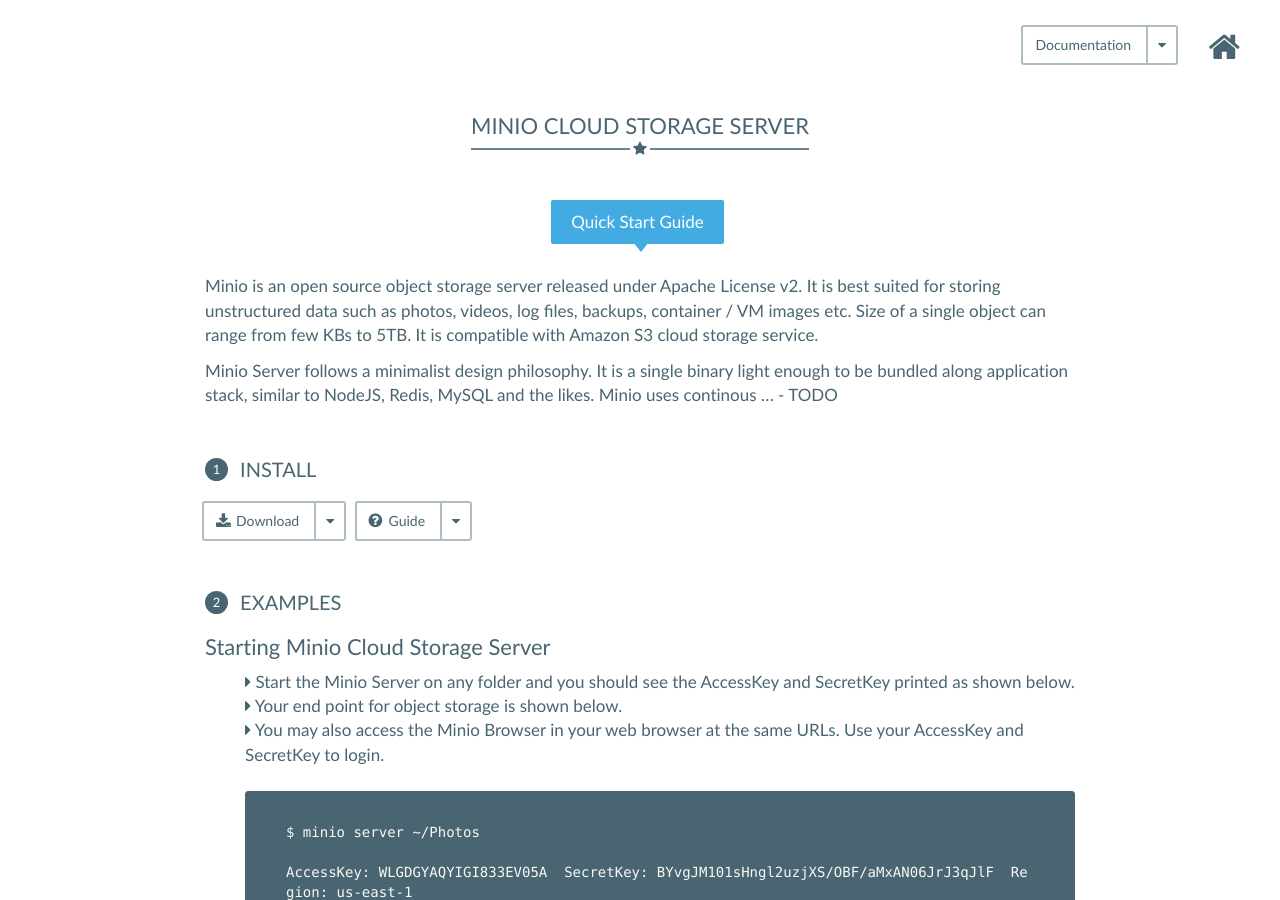
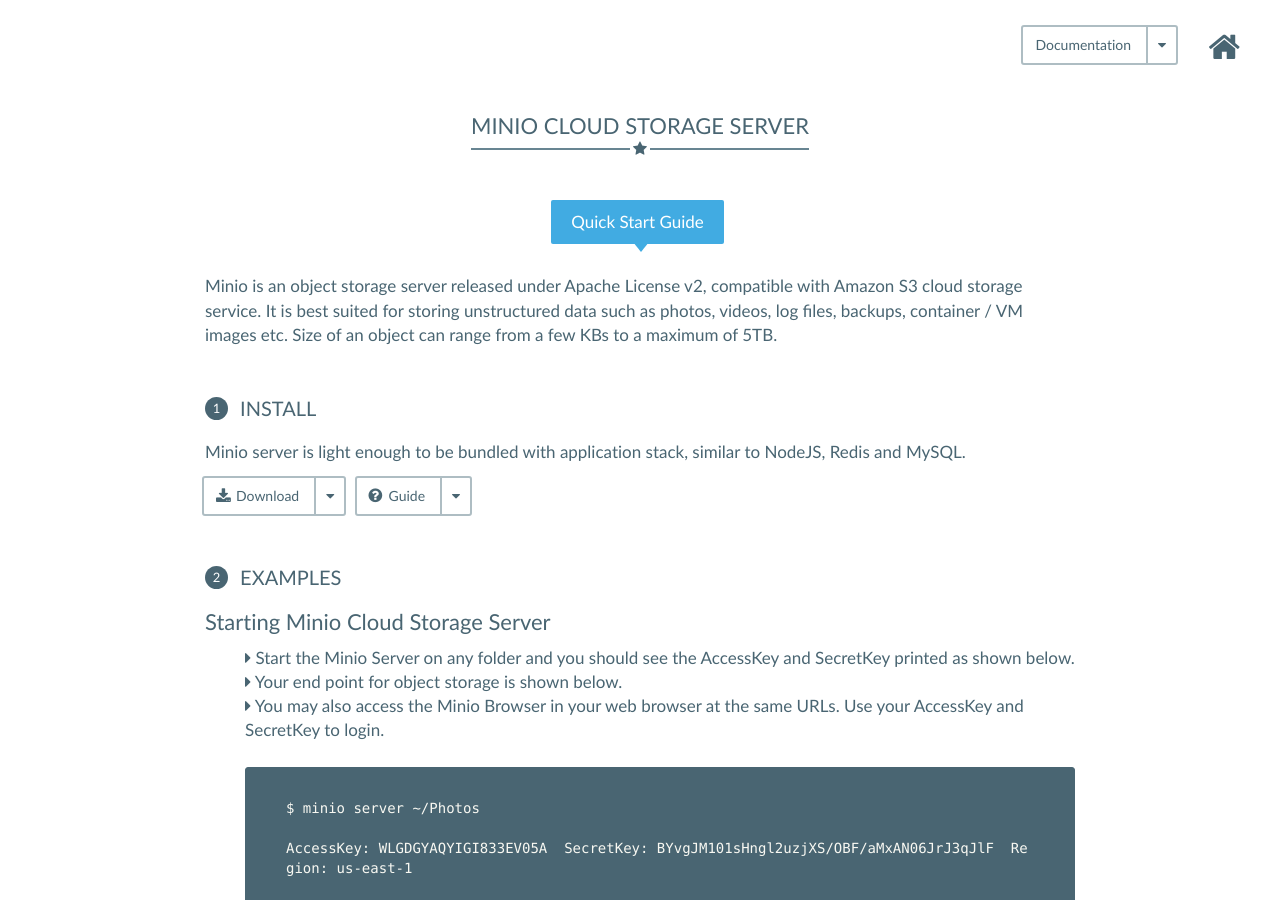
Before and after one commit to manjeshpv/docs.minio.io, a Jekyll site: the page built from _posts/2016-03-14-minio-server.markdown, in a window 1280 px wide and 900 px high. Built offline with Jekyll 4.4.1, drawn with Linux system fonts in a browser that asks for light colours; nearby versions of some CDN libraries; library files that are not in the unit come from our copies; Markdown is read by kramdown in place of the engine named in the settings.

Commit message:
posts: fix white spaces and minio server doc.

```diff
--- a/_posts/2016-03-14-minio-server.markdown
+++ b/_posts/2016-03-14-minio-server.markdown
@@ -8,11 +8,11 @@
 page: Quick Start Guide
 ---
 
-Minio is an open source object storage server released under Apache License v2.  It is best suited for storing unstructured data such as photos, videos, log files, backups, container / VM images etc. Size of a single object can range from few KBs to 5TB. It is compatible with Amazon S3 cloud storage service.
-
-Minio Server follows a minimalist design philosophy. It is a single binary light enough to be bundled along application stack, similar to NodeJS, Redis, MySQL and the likes. Minio uses continous ... - TODO
+Minio is an object storage server released under Apache License v2, compatible with Amazon S3 cloud storage service. It is best suited for storing unstructured data such as photos, videos, log files, backups, container / VM images etc. Size of an object can range from a few KBs to a maximum of 5TB.
 
 ## <span>1</span> Install
+
+Minio server is light enough to be bundled with application stack, similar to NodeJS, Redis and MySQL.
 
 <ul class="list-unstyled list-inline btn-action">
     <li class="dropdown">
```
